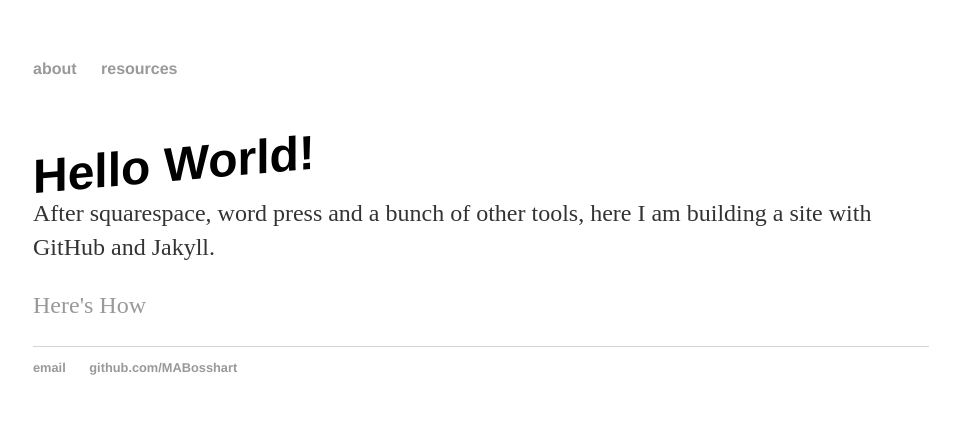
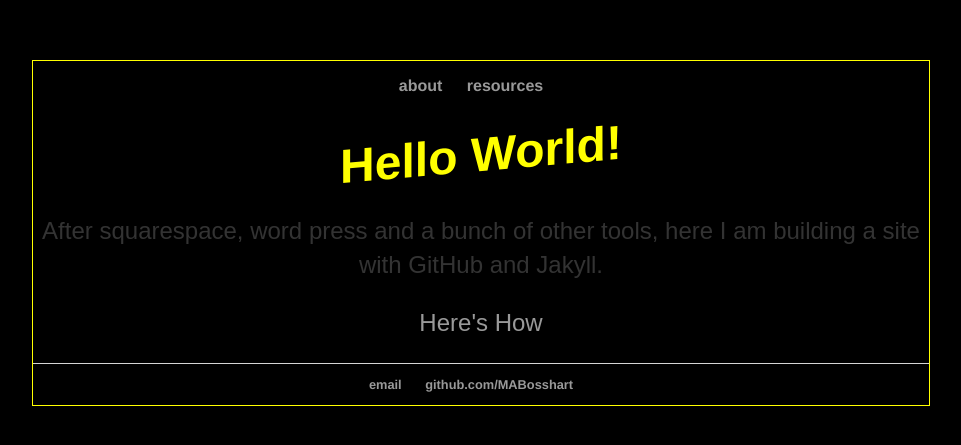
Before and after one commit to MABosshart/mabosshart.github.io, a Jekyll site: the page built from index.html, in a window 1280 px wide. Shown: the top 445 px of the page, without its empty margins (159-1120 px from the left). Built offline with Jekyll 4.4.1, drawn with Linux system fonts in a browser that asks for light colours.

Commit message:
Update main.css
adding boarder

```diff
--- a/css/main.css
+++ b/css/main.css
@@ -1,6 +1,13 @@
 /* CSS copied from http://jmcglone.com/guides/github-pages */
 
 body {
+height:calc(100% - 60px);
+    color: #ffff00;
+    font-family: 'PT Sans', sans-serif;
+    text-align: center;
+    background-color: black;
+    margin:30px;
+    border:1px solid yellow;
     margin: 60px auto;
     width: 70%;
 }
```
